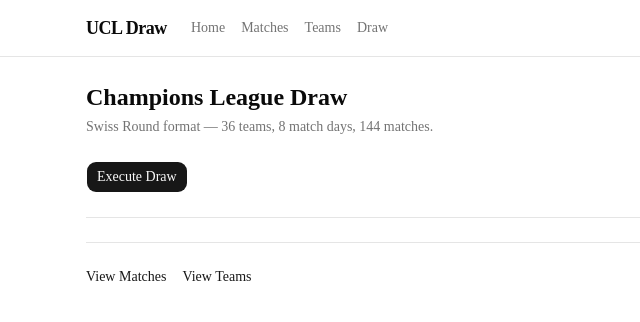
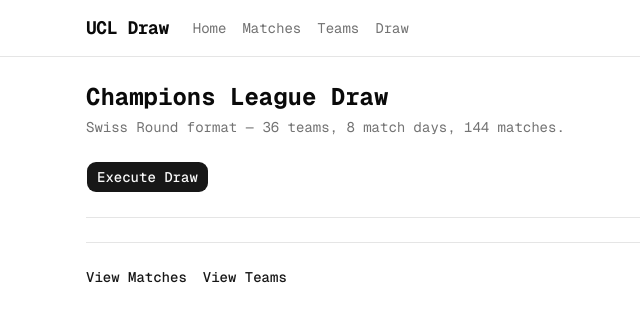
Before and after one commit to br1lisboa/fullstack-backend-ucl-challenge, a Next.js app in the folder frontend/: page / in a window 1280 px wide. Shown: the top 322 px of the page, without its empty margins (58-698 px from the left). Built offline with nearby package versions, Linux system fonts and the light colour scheme; no server answers.

Commit message:
🐛 fix(frontend): apply Geist fonts directly instead of CSS variables

```diff
--- a/frontend/src/app/globals.css
+++ b/frontend/src/app/globals.css
@@ -7,8 +7,8 @@
 @theme inline {
   --color-background: var(--background);
   --color-foreground: var(--foreground);
-  --font-sans: var(--font-sans);
-  --font-mono: var(--font-geist-mono);
+  --font-sans: "Geist", ui-sans-serif, system-ui, sans-serif;
+  --font-mono: "Geist Mono", ui-monospace, monospace;
   --font-heading: var(--font-sans);
   --color-sidebar-ring: var(--sidebar-ring);
   --color-sidebar-border: var(--sidebar-border);
--- a/frontend/src/app/layout.tsx
+++ b/frontend/src/app/layout.tsx
@@ -6,12 +6,10 @@
 import "./globals.css";
 
 const geistSans = Geist({
-  variable: "--font-geist-sans",
   subsets: ["latin"],
 });
 
 const geistMono = Geist_Mono({
-  variable: "--font-geist-mono",
   subsets: ["latin"],
 });
 
@@ -28,7 +26,7 @@
   return (
     <html
       lang="en"
-      className={`${geistSans.variable} ${geistMono.variable} h-full antialiased`}
+      className={`${geistSans.className} ${geistMono.className} h-full antialiased`}
     >
       <body className="min-h-full flex flex-col">
         <QueryProvider>
```
